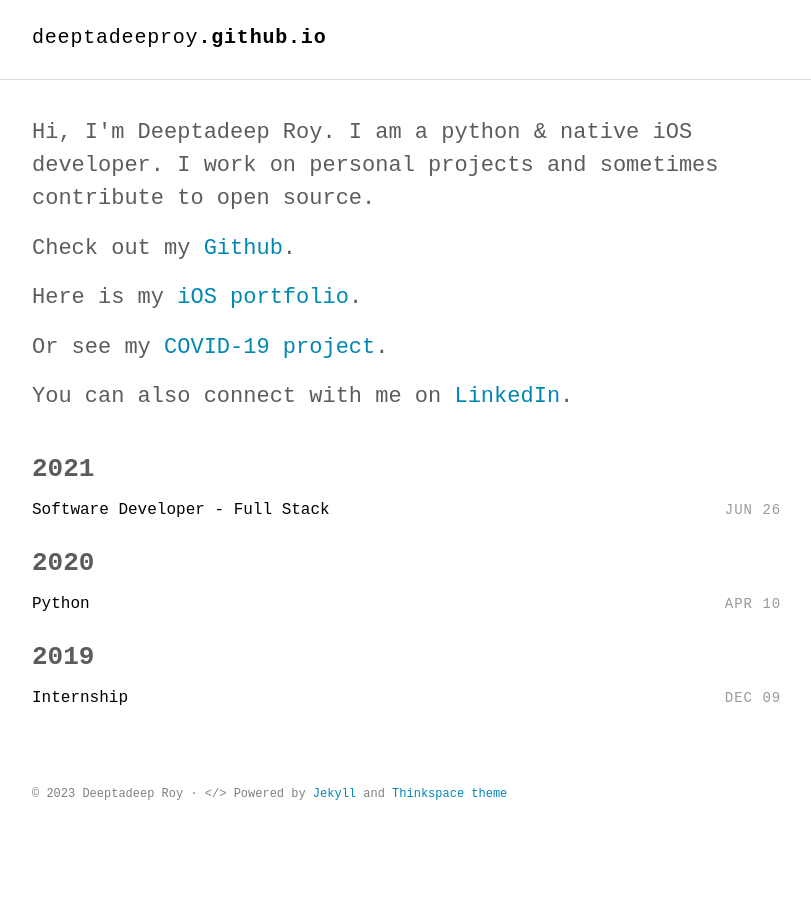
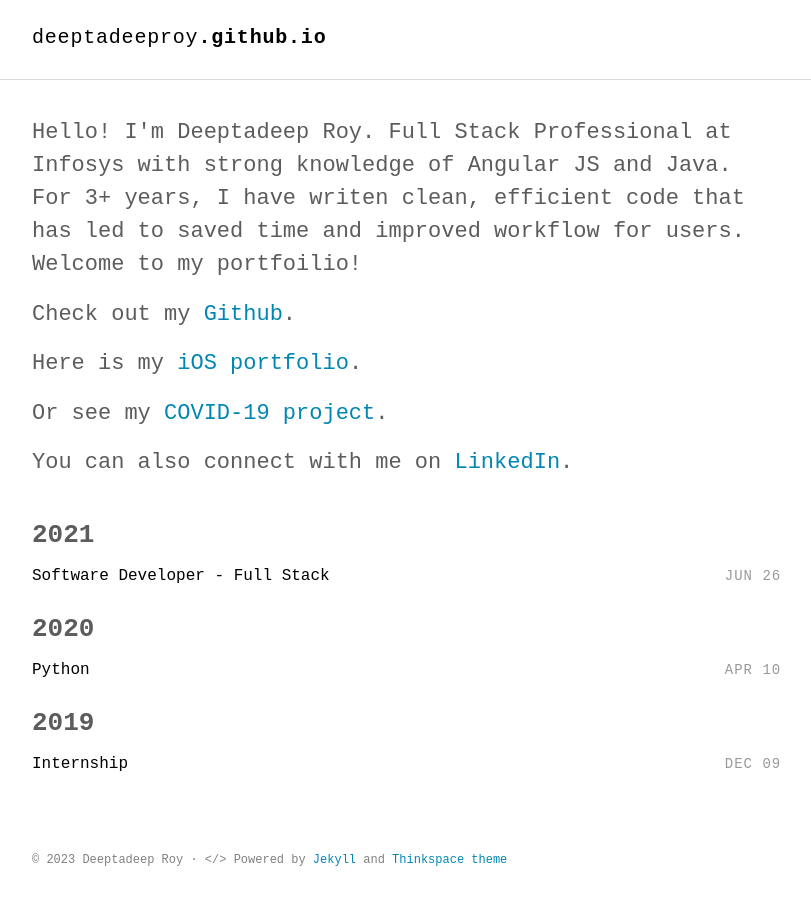
Before and after one commit to deeptadeeproy/deeptadeeproy.github.io, a Jekyll site: the page built from index.html, in a window 1280 px wide. Shown: the whole page, without its empty margins (232-1043 px from the left). Built offline with Jekyll 4.4.1, drawn with Linux system fonts in a browser that asks for light colours; some web fonts are replaced.

Commit message:
Update intro.html

```diff
--- a/_includes/intro.html
+++ b/_includes/intro.html
@@ -1,6 +1,7 @@
 <section class="intro">
   <div class="container">
-    <p class="lead">Hi, I'm Deeptadeep Roy. I am a python & native iOS developer. I work on personal projects and sometimes contribute to open source.</p>
+    <p class="lead">Hello! I'm Deeptadeep Roy. Full Stack Professional at Infosys with strong knowledge of Angular JS and Java. <br>
+      For 3+ years, I have writen clean, efficient code that has led to saved time and improved workflow for users. Welcome to my portfoilio!</p>
     <p class="lead">Check out my <a href="https://github.com/deeptadeeproy">Github</a>.</p>
     <p class="lead">Here is my <a href="https://deeptadeep-roy.jimdosite.com">iOS portfolio</a>.</p>
     <p class="lead">Or see my <a href="https://deeptadeeproy.github.io/COVID-19-Tracker-India/">COVID-19 project</a>.</p>
```
